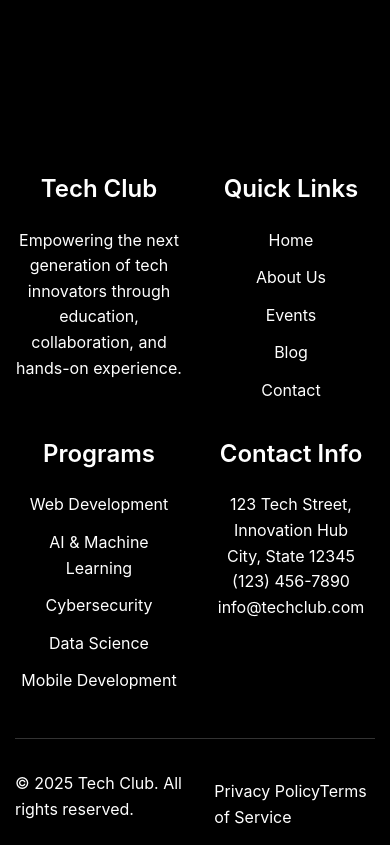
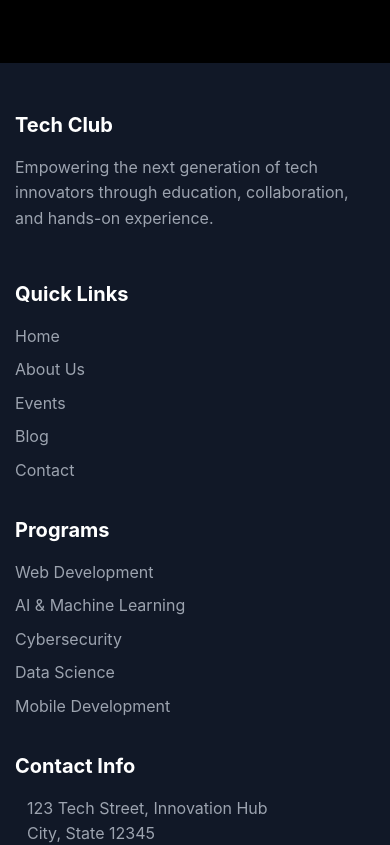
Before and after one commit to vinsmokejazz/innvox-main, a React (Vite) app in the folder innvox-fe/: page / in a window 390 px wide. Shown: the part 3120-3965 px from the top of the page. Built offline with nearby package versions, Linux system fonts and the light colour scheme.

Commit message:
Revamp Footer Component with Improved Styling and Layout. Updated structure to use Tailwind CSS for better responsiveness and visual appeal, including enhanced social links, quick links, program listings, and contact information sections.

```diff
--- a/innvox-fe/src/components/home/HeroSection.jsx
+++ b/innvox-fe/src/components/home/HeroSection.jsx
@@ -11,6 +11,7 @@ const HeroSection = () => {
           <div className="hero-buttons">
             <Link to="/register" className="btn btn-primary">Join Us</Link>
             {/* <Link to="/about" className="btn btn-secondary">Learn More</Link> */}
+
           </div>
         </div>
       </div>
--- a/innvox-fe/src/components/layout/Footer.jsx
+++ b/innvox-fe/src/components/layout/Footer.jsx
@@ -3,70 +3,70 @@ import { Link } from 'react-router-dom';
 
 const Footer = () => {
   return (
-    <footer className="footer">
-      <div className="container">
-        <div className="footer-content">
-          <div className="footer-section">
-            <h3>Tech Club</h3>
-            <p>Empowering the next generation of tech innovators through education, collaboration, and hands-on experience.</p>
-            <div className="social-links">
-              <a href="https://facebook.com" target="_blank" rel="noopener noreferrer">
-                <i className="fab fa-facebook"></i>
+    <footer className="bg-gray-900 text-white py-12">
+      <div className="container mx-auto px-4">
+        <div className="grid grid-cols-1 md:grid-cols-2 lg:grid-cols-4 gap-8">
+          <div className="space-y-4">
+            <h3 className="text-xl font-bold">Tech Club</h3>
+            <p className="text-gray-400">Empowering the next generation of tech innovators through education, collaboration, and hands-on experience.</p>
+            <div className="flex space-x-4">
+              <a href="https://facebook.com" target="_blank" rel="noopener noreferrer" className="text-gray-400 hover:text-white transition-colors">
+                <i className="fab fa-facebook text-xl"></i>
               </a>
-              <a href="https://twitter.com" target="_blank" rel="noopener noreferrer">
-                <i className="fab fa-twitter"></i>
+              <a href="https://twitter.com" target="_blank" rel="noopener noreferrer" className="text-gray-400 hover:text-white transition-colors">
+                <i className="fab fa-twitter text-xl"></i>
               </a>
-              <a href="https://linkedin.com" target="_blank" rel="noopener noreferrer">
-                <i className="fab fa-linkedin"></i>
+              <a href="https://linkedin.com" target="_blank" rel="noopener noreferrer" className="text-gray-400 hover:text-white transition-colors">
+                <i className="fab fa-linkedin text-xl"></i>
               </a>
-              <a href="https://github.com" target="_blank" rel="noopener noreferrer">
-                <i className="fab fa-github"></i>
+              <a href="https://github.com" target="_blank" rel="noopener noreferrer" className="text-gray-400 hover:text-white transition-colors">
+                <i className="fab fa-github text-xl"></i>
               </a>
             </div>
           </div>
-          <div className="footer-section">
-            <h3>Quick Links</h3>
-            <ul className="footer-links">
-              <li><Link to="/">Home</Link></li>
-              <li><Link to="/about">About Us</Link></li>
-              <li><Link to="/events">Events</Link></li>
-              <li><Link to="/blog">Blog</Link></li>
-              <li><Link to="/contact">Contact</Link></li>
+          <div className="space-y-4">
+            <h3 className="text-xl font-bold">Quick Links</h3>
+            <ul className="space-y-2">
+              <li><Link to="/" className="text-gray-400 hover:text-white transition-colors">Home</Link></li>
+              <li><Link to="/about" className="text-gray-400 hover:text-white transition-colors">About Us</Link></li>
+              <li><Link to="/events" className="text-gray-400 hover:text-white transition-colors">Events</Link></li>
+              <li><Link to="/blog" className="text-gray-400 hover:text-white transition-colors">Blog</Link></li>
+              <li><Link to="/contact" className="text-gray-400 hover:text-white transition-colors">Contact</Link></li>
             </ul>
           </div>
-          <div className="footer-section">
-            <h3>Programs</h3>
-            <ul className="footer-links">
-              <li><Link to="/programs/web-dev">Web Development</Link></li>
-              <li><Link to="/programs/ai-ml">AI & Machine Learning</Link></li>
-              <li><Link to="/programs/cybersecurity">Cybersecurity</Link></li>
-              <li><Link to="/programs/data-science">Data Science</Link></li>
-              <li><Link to="/programs/mobile-dev">Mobile Development</Link></li>
+          <div className="space-y-4">
+            <h3 className="text-xl font-bold">Programs</h3>
+            <ul className="space-y-2">
+              <li><Link to="/programs/web-dev" className="text-gray-400 hover:text-white transition-colors">Web Development</Link></li>
+              <li><Link to="/programs/ai-ml" className="text-gray-400 hover:text-white transition-colors">AI & Machine Learning</Link></li>
+              <li><Link to="/programs/cybersecurity" className="text-gray-400 hover:text-white transition-colors">Cybersecurity</Link></li>
+              <li><Link to="/programs/data-science" className="text-gray-400 hover:text-white transition-colors">Data Science</Link></li>
+              <li><Link to="/programs/mobile-dev" className="text-gray-400 hover:text-white transition-colors">Mobile Development</Link></li>
             </ul>
           </div>
-          <div className="footer-section">
-            <h3>Contact Info</h3>
-            <ul className="contact-info">
-              <li>
-                <i className="fas fa-map-marker-alt"></i>
-                <span>123 Tech Street, Innovation Hub<br />City, State 12345</span>
+          <div className="space-y-4">
+            <h3 className="text-xl font-bold">Contact Info</h3>
+            <ul className="space-y-3">
+              <li className="flex items-start space-x-3">
+                <i className="fas fa-map-marker-alt text-gray-400 mt-1"></i>
+                <span className="text-gray-400">123 Tech Street, Innovation Hub<br />City, State 12345</span>
               </li>
-              <li>
-                <i className="fas fa-phone"></i>
-                <a href="tel:+1234567890">(123) 456-7890</a>
+              <li className="flex items-center space-x-3">
+                <i className="fas fa-phone text-gray-400"></i>
+                <a href="tel:+1234567890" className="text-gray-400 hover:text-white transition-colors">(123) 456-7890</a>
               </li>
-              <li>
-                <i className="fas fa-envelope"></i>
-                <a href="mailto:info@techclub.com">info@techclub.com</a>
+              <li className="flex items-center space-x-3">
+                <i className="fas fa-envelope text-gray-400"></i>
+                <a href="mailto:info@techclub.com" className="text-gray-400 hover:text-white transition-colors">info@techclub.com</a>
               </li>
             </ul>
           </div>
         </div>
-        <div className="footer-bottom">
-          <p>&copy; {new Date().getFullYear()} Tech Club. All rights reserved.</p>
-          <div className="footer-legal">
-            <Link to="/privacy-policy">Privacy Policy</Link>
-            <Link to="/terms-of-service">Terms of Service</Link>
+        <div className="border-t border-gray-800 mt-12 pt-8 flex flex-col md:flex-row justify-between items-center space-y-4 md:space-y-0">
+          <p className="text-gray-400">&copy; {new Date().getFullYear()} Tech Club. All rights reserved.</p>
+          <div className="flex space-x-6">
+            <Link to="/privacy-policy" className="text-gray-400 hover:text-white transition-colors">Privacy Policy</Link>
+            <Link to="/terms-of-service" className="text-gray-400 hover:text-white transition-colors">Terms of Service</Link>
           </div>
         </div>
       </div>
```
